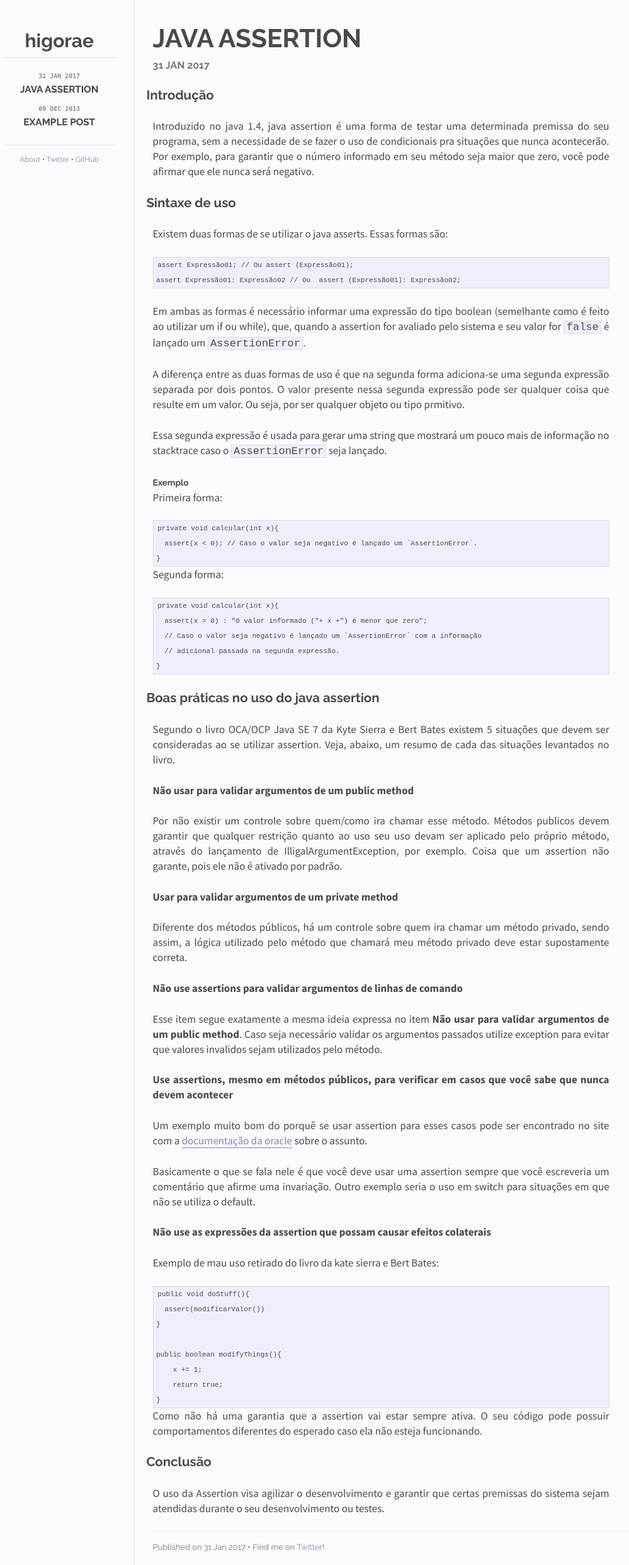
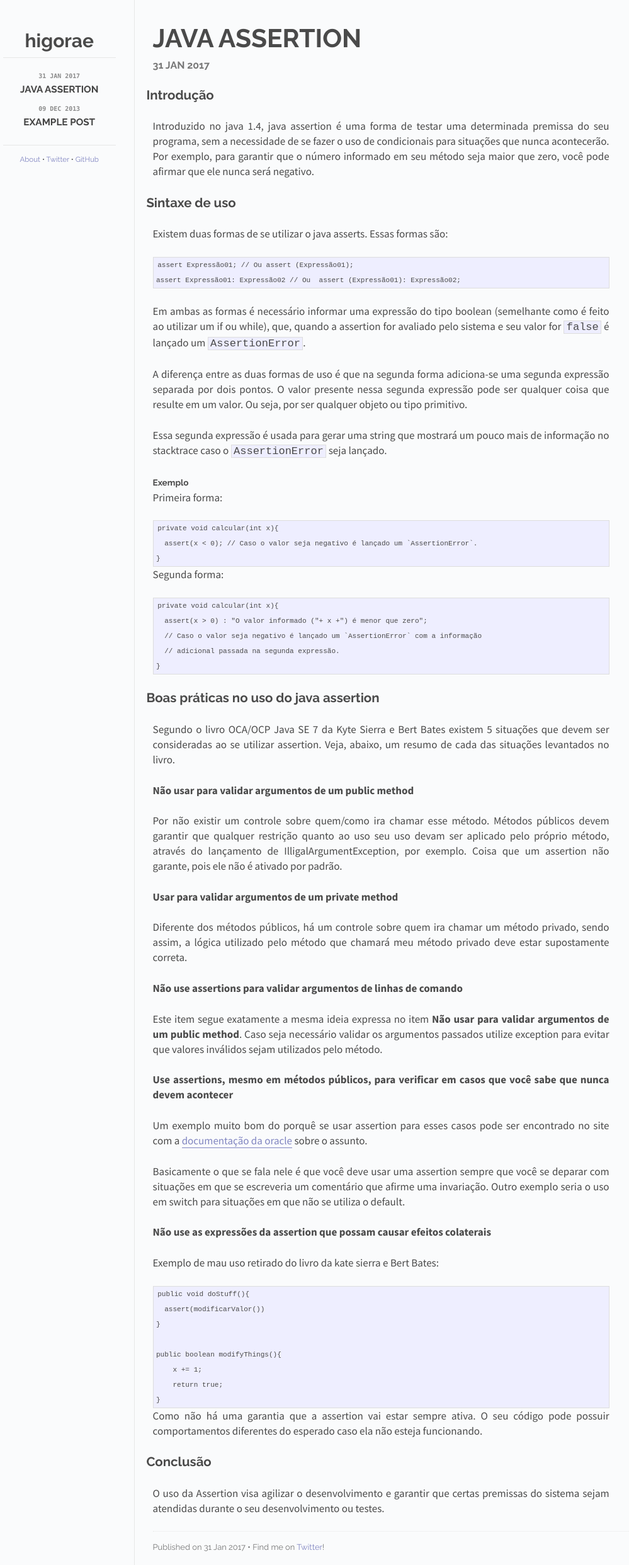
Before and after one commit to higorae/higorae.github.io, a Jekyll site: the page built from _posts/2017-01-31-java-assertion.md, in a window 1280 px wide. Shown: the whole page at 63% size, without its empty margins (145-1144 px from the left). Built offline with Jekyll 4.4.1, drawn with Linux system fonts in a browser that asks for light colours.

Commit message:
Java asserts - Correções

```diff
--- a/_posts/2017-01-31-java-assertion.md
+++ b/_posts/2017-01-31-java-assertion.md
@@ -7,7 +7,7 @@
 
 ## Introdução
 
-Introduzido no java 1.4, java assertion é uma forma de testar uma determinada premissa do seu programa, sem a necessidade de se fazer o uso de condicionais pra situações que nunca acontecerão. Por exemplo, para garantir que o número informado em seu método seja maior que zero, você pode afirmar que ele nunca será negativo.
+Introduzido no java 1.4, java assertion é uma forma de testar uma determinada premissa do seu programa, sem a necessidade de se fazer o uso de condicionais para situações que nunca acontecerão. Por exemplo, para garantir que o número informado em seu método seja maior que zero, você pode afirmar que ele nunca será negativo.
 
 ## Sintaxe de uso
 
@@ -19,7 +19,7 @@
 <br/>
 Em ambas as formas é necessário informar uma expressão do tipo boolean (semelhante como é feito ao utilizar um if ou while), que, quando a assertion for avaliado pelo sistema e seu valor for `false` é lançado um `AssertionError`.
 
-A diferença entre as duas formas de uso é que na segunda forma adiciona-se uma segunda expressão separada por dois pontos. O valor presente nessa segunda expressão pode ser qualquer coisa que resulte em um valor. Ou seja, por ser qualquer objeto ou tipo prmitivo.
+A diferença entre as duas formas de uso é que na segunda forma adiciona-se uma segunda expressão separada por dois pontos. O valor presente nessa segunda expressão pode ser qualquer coisa que resulte em um valor. Ou seja, por ser qualquer objeto ou tipo primitivo.
 
 Essa segunda expressão é usada para gerar uma string que mostrará um pouco mais de informação no stacktrace caso o `AssertionError` seja lançado.
 
@@ -49,7 +49,7 @@
 
 **Não usar para validar argumentos de um public method**
 
-Por não existir um controle sobre quem/como ira chamar esse método. Métodos publicos devem garantir que qualquer restrição quanto ao uso seu uso devam ser aplicado pelo próprio método, através do lançamento de IlligalArgumentException, por exemplo. Coisa que um assertion não garante, pois ele não é ativado por padrão.
+Por não existir um controle sobre quem/como ira chamar esse método. Métodos públicos devem garantir que qualquer restrição quanto ao uso seu uso devam ser aplicado pelo próprio método, através do lançamento de IlligalArgumentException, por exemplo. Coisa que um assertion não garante, pois ele não é ativado por padrão.
 
 **Usar para validar argumentos de um private method**
 
@@ -57,14 +57,14 @@
 
 **Não use assertions para validar argumentos de linhas de comando**
 
-Esse item segue exatamente a mesma ideia expressa no item **Não usar para validar argumentos de um public method**. Caso seja necessário validar os argumentos passados utilize exception para evitar que valores invalidos sejam utilizados pelo método.
+Este item segue exatamente a mesma ideia expressa no item **Não usar para validar argumentos de um public method**. Caso seja necessário validar os argumentos passados utilize exception para evitar que valores inválidos sejam utilizados pelo método.
 
 
 **Use assertions, mesmo em métodos públicos, para verificar em casos que você sabe que nunca devem acontecer**
 
 Um exemplo muito bom do porquê se usar assertion para esses casos pode ser encontrado no site com a [documentação da oracle](https://docs.oracle.com/javase/8/docs/technotes/guides/language/assert.html) sobre o assunto.
 
-Basicamente o que se fala nele é que você deve usar uma assertion sempre que você escreveria um comentário que afirme uma invariação. Outro exemplo seria o uso em switch para situações em que não se utiliza o default.
+Basicamente o que se fala nele é que você deve usar uma assertion sempre que você se deparar com situações em que se escreveria um comentário que afirme uma invariação. Outro exemplo seria o uso em switch para situações em que não se utiliza o default.
 
 **Não use as expressões da assertion que possam causar efeitos colaterais**
 
```
Also changed, not shown: README.md (deleted).
